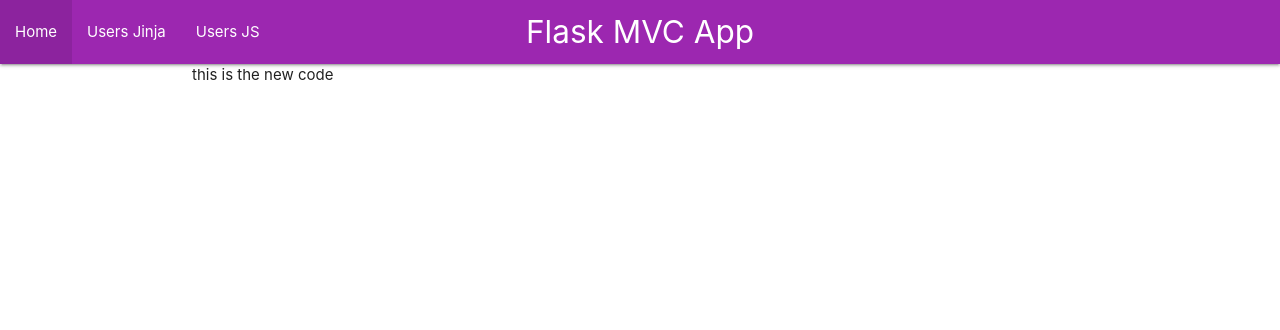
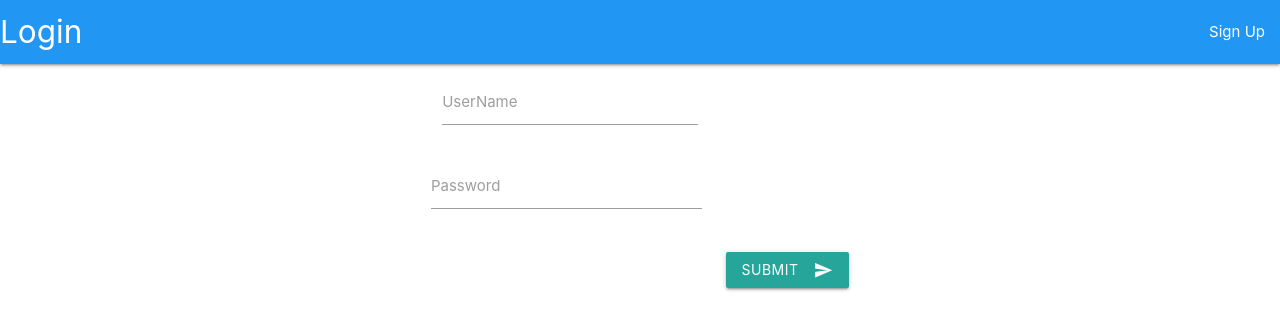
Before and after one commit to Yanderei/flaskmvc, a Flask app: page / in a window 1280 px wide. Shown: the top 330 px of the page. Run offline with Flask 2, Linux system fonts and the light colour scheme.

Commit message:
login/signup pgae and routes

```diff
--- a/App/templates/layout.html
+++ b/App/templates/layout.html
@@ -2,7 +2,6 @@
 <html>
   <head>
 
-    <link rel="stylesheet" href="{{ url_for('static', filename='style.css') }}">
      <!--Import Google Icon Font-->
     <link href="https://fonts.googleapis.com/icon?family=Material+Icons" rel="stylesheet">
     <!-- Compiled and minified CSS -->
@@ -13,17 +12,9 @@
 
   </head>
   <body>
-    <nav class="purple">
+    <nav class="blue">
       <div class="nav-wrapper">
-        <a href="#!" class="brand-logo center">{% block page %}{% endblock %}</a>
-        <div class="nav-wrapper">
-            <ul id="nav-mobile" class="left">
-                <li><a href="/">Home</a></li>
-                <li><a href="/users">Users Jinja</a></li>
-                <li><a href="/static/users">Users JS</a></li>
-            </ul>
-        </div>
-      </div>
+        {% block page %}{% endblock %}
     </nav>
 
     {% with messages = get_flashed_messages() %}
--- /dev/null
+++ b/App/templates/login.html
@@ -0,0 +1,41 @@
+{% extends "layout.html" %}
+{% block title %}Login{% endblock %}
+{% block page %}
+    <a href="/" class="brand-logo">Login</a>
+        <ul id="nav-mobile" class="right hide-on-med-and-down">
+          <li> <a href="/signup">Sign Up</a> </li>
+        </ul>
+{% endblock %}
+
+{{ super() }}
+
+{% block content %}
+    <div class="container">
+
+        <div class="row">
+            <form class="col s12 m8 offset-m2" method="POST" action="/login">
+
+            <div class="row">
+                <div class="input-field col s12 m8">
+                <input id="user_name" type="text" class="validate" name = "username">
+                <label for="user_name">UserName</label>
+                </div>
+
+            <div class="row">
+                <div class="input-field col s12 m8">
+                <input id="password" type="password" class="validate" name = "password">
+                <label for="password">Password</label>
+                </div>
+            </div>
+
+            <button class="btn waves-effect waves-light right" type="submit">Submit
+                <i class="material-icons right">send</i>
+            </button>
+
+            </form>
+
+
+        </div>
+    </div>
+
+{% endblock %}
--- a/App/views/api.py
+++ b/App/views/api.py
@@ -4,4 +4,8 @@ api_views = Blueprint('api_views', __name__, template_folder='../templates')
 
 @api_views.route('/', methods=['GET'])
 def get_api_docs():
-    return render_template('index.html')
+    return render_template('login.html')
+
+@api_views.route('/signup', methods=['GET'])
+def get__signup_page():
+    return render_template('signup.html')
```
Also changed, not shown: App/templates/signup.html (added, +47 -0 lines).
